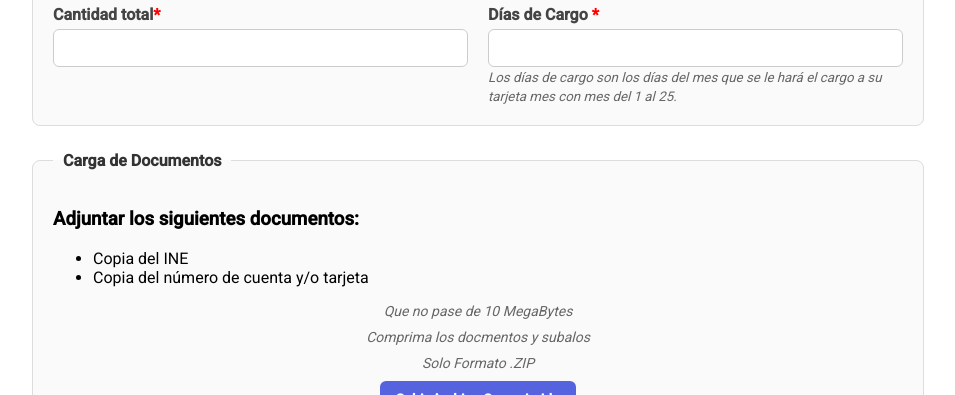
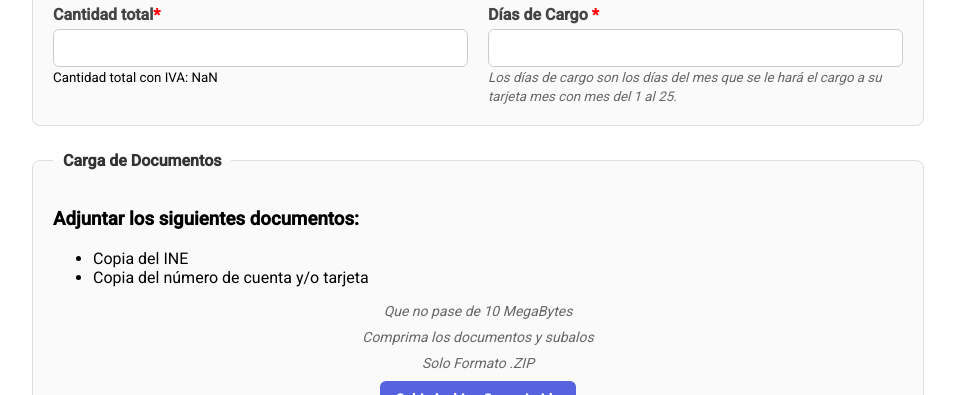
Before and after one commit to Chuyini/DomiciliarCliente, an Angular app: page / in a window 1280 px wide. Shown: the part 966-1361 px from the top of the page, without its empty margins (162-1117 px from the left). Built offline with nearby package versions, Linux system fonts and the light colour scheme.

Commit message:
try to fix  the error

```diff
--- a/src/app/components/form/form.component.html
+++ b/src/app/components/form/form.component.html
@@ -79,7 +79,8 @@
 
         <div>
           <label for="cantT">Cantidad total<span>*</span></label>
-          <input type="text" id="cantT" maxlength="10" name="cantT" [(ngModel)]="cantT" />
+          <input type="number" id="cantT" maxlength="10" name="cantT" [(ngModel)]="cantT" />
+          <small>Cantidad total con IVA: {{cantT*1.16}}</small>
         </div>
 
         <div>
@@ -115,7 +116,7 @@
       <div class="file-upload">
 
         <p><i>Que no pase de 10 MegaBytes</i></p>
-        <p><i>Comprima los docmentos y subalos</i></p>
+        <p><i>Comprima los documentos y subalos</i></p>
         <p><i>Solo Formato .ZIP</i></p>
         <label for="zipInput" class="file-label">Subir Archivo Comprimido</label>
         <input type="file" accept=".zip" id="zipInput" class="file-input"
--- a/src/app/components/form/form.component.ts
+++ b/src/app/components/form/form.component.ts
@@ -102,7 +102,7 @@ export class FormComponent {
 
 onFileSelected(event: Event, fileType: string): void {
   const input = event.target as HTMLInputElement;
-    if (input.files && input.files.length > 0) {
+  if(input.files && input.files.length > 0) {
   if (fileType === 'fileZip') {
     console.log('Archivo seleccionado:', input.files[0].name);
     this.zipFileName = input.files[0].name;
@@ -245,8 +245,8 @@ export class FormComponent {
 
 
 
-  public async submitAll(): Promise<void> {
-    if (this.numNameClient === "" || this.dueDate === "" || this.cantT === "" || this.dayPaySelected === "") {
+  public async submitAll(): Promise < void> {
+  if(this.numNameClient === "" || this.dueDate === "" || this.cantT === "" || this.dayPaySelected === "") {
   this.snackBar.open('Por favor, complete todos los campos obligatorios.', 'Cerrar', {
     duration: 3000,
     verticalPosition: 'top',
```
Lines whose indentation alone changed are shown as unchanged.
